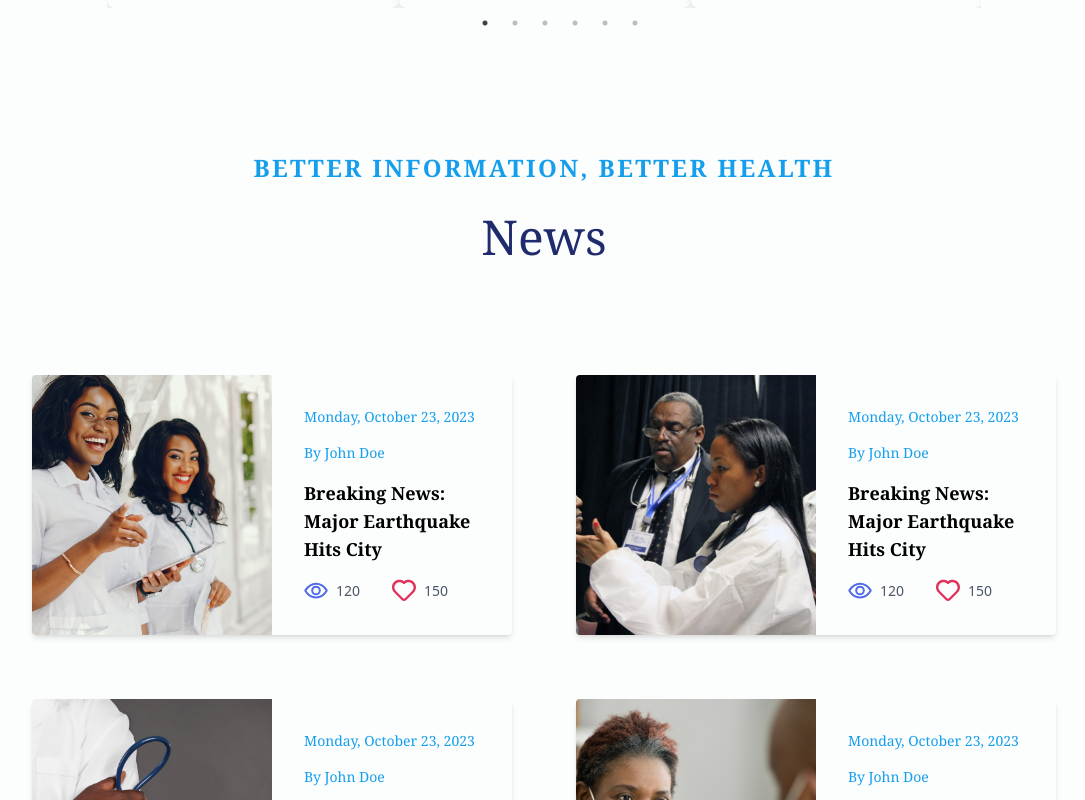
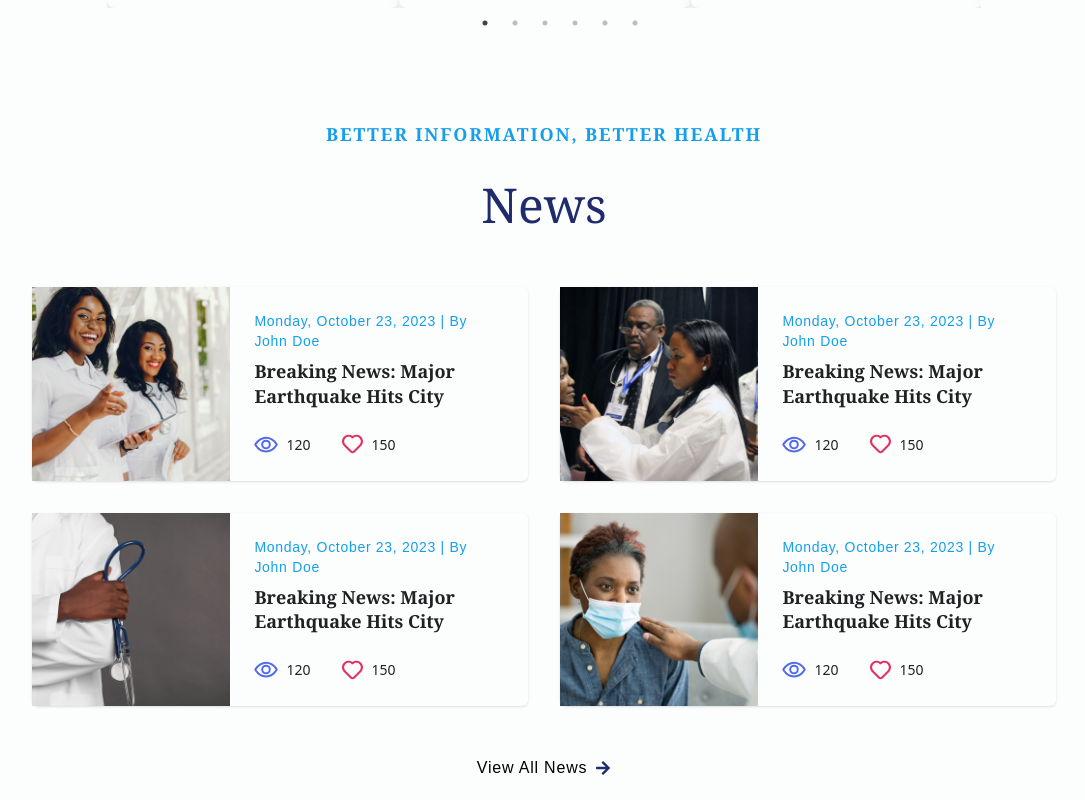
Before and after one commit to adhikareeprayush/medical-frontend, a React (Vite) app: page / in a window 1280 px wide. Shown: the part 3080-3880 px from the top of the page, without its empty margins (96-1181 px from the left). Built offline with nearby package versions, Linux system fonts and the light colour scheme.

Commit message:
updated news section in homepage

```diff
--- a/src/components/landing/NewsSection.jsx
+++ b/src/components/landing/NewsSection.jsx
@@ -7,44 +7,50 @@ import LearnMoreBtn from '../common/LearnMoreBtn';
 
 const NewsSection = () => {
   return (
-    <section className="my-24 flex w-full flex-col items-center justify-center px-4 sm:px-6 lg:px-8">
-      <div className="my-4 text-center">
-        <h1 className="text-secondary text-xl sm:text-2xl font-bold tracking-widest uppercase mb-[20px]">
+    <section className="my-24 w-full px-4 sm:px-6 lg:px-8 flex flex-col items-center justify-center">
+      {/* Heading */}
+      <div className="mb-10 text-center">
+        <h1 className="text-secondary text-sm sm:text-base md:text-lg font-bold tracking-widest uppercase mb-3">
           Better Information, Better Health
         </h1>
         <p className="text-primary text-2xl sm:text-3xl font-display1">News</p>
       </div>
 
-      <div className="mt-6 grid w-full max-w-5xl grid-cols-1 gap-6 sm:grid-cols-2">
+      {/* Grid of news */}
+      <div className="grid w-full max-w-5xl grid-cols-1 sm:grid-cols-2 gap-4">
         {NewsData.map((news) => (
           <div
             key={news.id}
-            className="overflow-hidden rounded-sm shadow-md bg-white hover:shadow-lg transition-shadow duration-300"
+            className="bg-white rounded-md shadow-sm hover:shadow-md transition-shadow duration-300"
           >
-            <Link
-              to={`/news/${news.id}`}
-              className="flex flex-col md:flex-row"
-            >
-              <div className="w-full md:w-1/2 h-52 md:h-auto">
+            <Link to={`/news/${news.id}`} className="flex flex-col lg:flex-row">
+              {/* Image */}
+              <div className="w-full lg:w-2/5 h-52 lg:h-auto">
                 <img
                   src={news.image}
                   alt={news.title}
-                  className="h-full w-full object-cover"
+                  className="w-full h-full object-cover"
                 />
               </div>
 
-              <div className="w-full md:w-1/2 flex flex-col gap-2 p-4">
-                <h2 className="text-sm text-secondary">{news.date}</h2>
-                <h2 className="text-sm text-secondary">By {news.author}</h2>
-                <h3 className="text-lg font-semibold">{news.title}</h3>
-                <div className="mt-auto flex items-center gap-4">
-                  <div className="flex items-center gap-1 text-sm text-gray-600">
+              {/* Content */}
+              <div className="w-full lg:w-3/5 p-2 lg:p-3 flex flex-col justify-between">
+                <div>
+                  <p className="text-sm text-secondary tracking-wider font-medium mb-1">
+                    {news.date} | By {news.author}
+                  </p>
+                  <h3 className="text-lg font-semibold text-black leading-snug mb-3">
+                    {news.title}
+                  </h3>
+                </div>
+                <div className="flex gap-4 items-center text-sm text-gray-600">
+                  <div className="flex items-center gap-1">
                     <img src={EyeIcon} alt="Views" className="h-3 w-3" />
-                    <span>{news.views}</span>
+                    <span className='text-black font-medium'>{news.views}</span>
                   </div>
-                  <div className="flex items-center gap-1 text-sm text-gray-600">
-                    <img src={HeartIcon} alt="Likes" className="h-3 w-3" />
-                    <span>{news.likes}</span>
+                  <div className="flex items-center gap-1">
+                    <img src={HeartIcon} alt="Likes" className="h-[21px] w-[21px]" />
+                    <span className='text-black font-medium'>{news.likes}</span>
                   </div>
                 </div>
               </div>
@@ -53,9 +59,10 @@ const NewsSection = () => {
         ))}
       </div>
 
-      <div className="mt-4">
+      {/* Button */}
+      <div className="mt-10">
         <Link to="/news">
-          <LearnMoreBtn text="View All News" styles="mt-4" />
+          <LearnMoreBtn text="View All News" />
         </Link>
       </div>
     </section>
```
